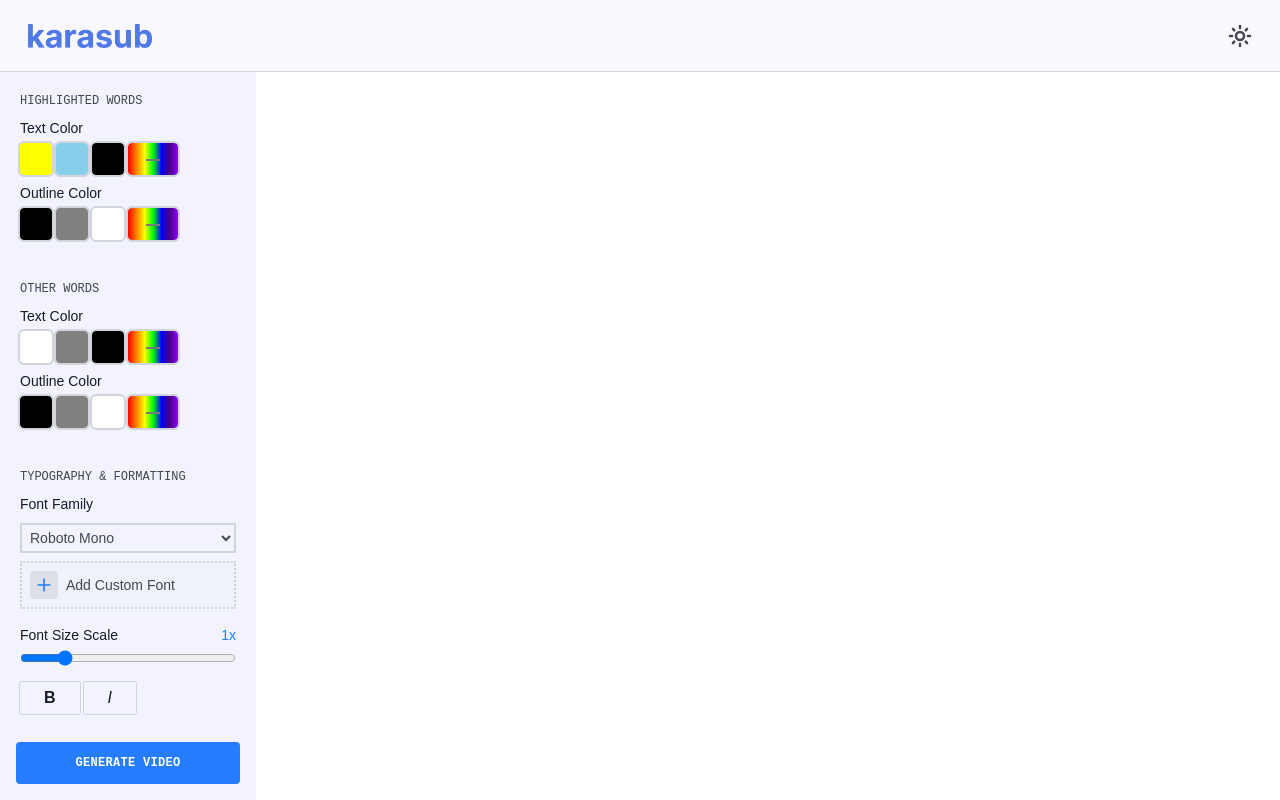
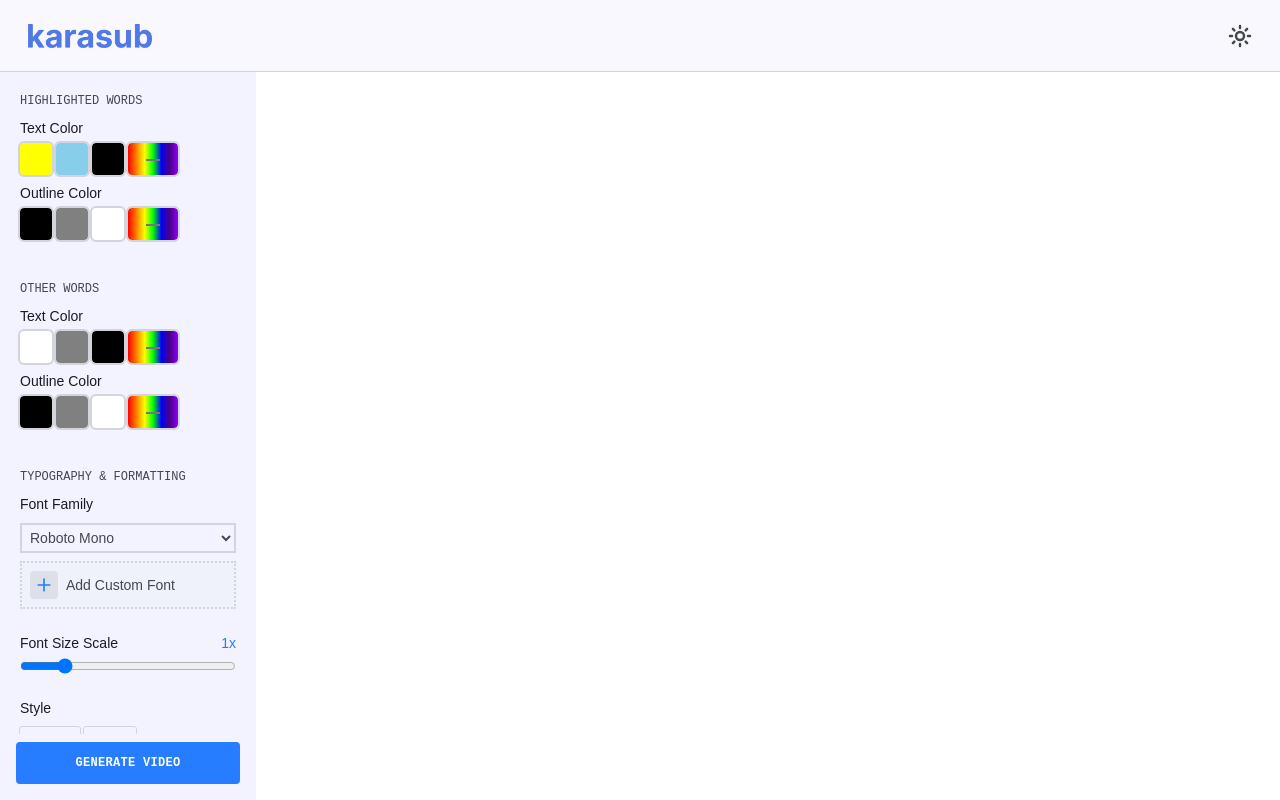
Before and after one commit to nvn0x33/karasub-web, a React (Vite) app in the folder client/: page / in a window 1280 px wide. Built offline with nearby package versions, Linux system fonts and the light colour scheme.

Commit message:
feat: add heading to emphasis control

```diff
--- a/client/src/components/EmphasisControl.tsx
+++ b/client/src/components/EmphasisControl.tsx
@@ -16,6 +16,8 @@ const Controls = [
 ];
 export default function EmphasisControl({ setConfig }) {
     return (
+        <div className="flex flex-col gap-2">
+            <h6 className="text-size-desc text-headline">Style</h6>
             <div className="flex gap-1">
                 {Controls.map((control) => (
                     <Control
@@ -26,6 +28,7 @@ export default function EmphasisControl({ setConfig }) {
                         styleCSS={control.styleCSS}
                     />
                 ))}
+            </div>
         </div>
     );
 }
--- a/client/src/pages/SubtitleConfig.tsx
+++ b/client/src/pages/SubtitleConfig.tsx
@@ -68,7 +68,7 @@ function VideoConfig() {
                         <h5 className="mb-2 text-mono-label text-desc font-mono font-medium">
                             TYPOGRAPHY & FORMATTING
                         </h5>
-                        <div className="flex flex-col gap-4">
+                        <div className="flex flex-col gap-6 ">
                             <FontFamily setConfig={setConfig} />
                             <FontSizeScaler setConfig={setConfig} />
                             <EmphasisControl setConfig={setConfig} />
```
Lines whose indentation alone changed are shown as unchanged.
